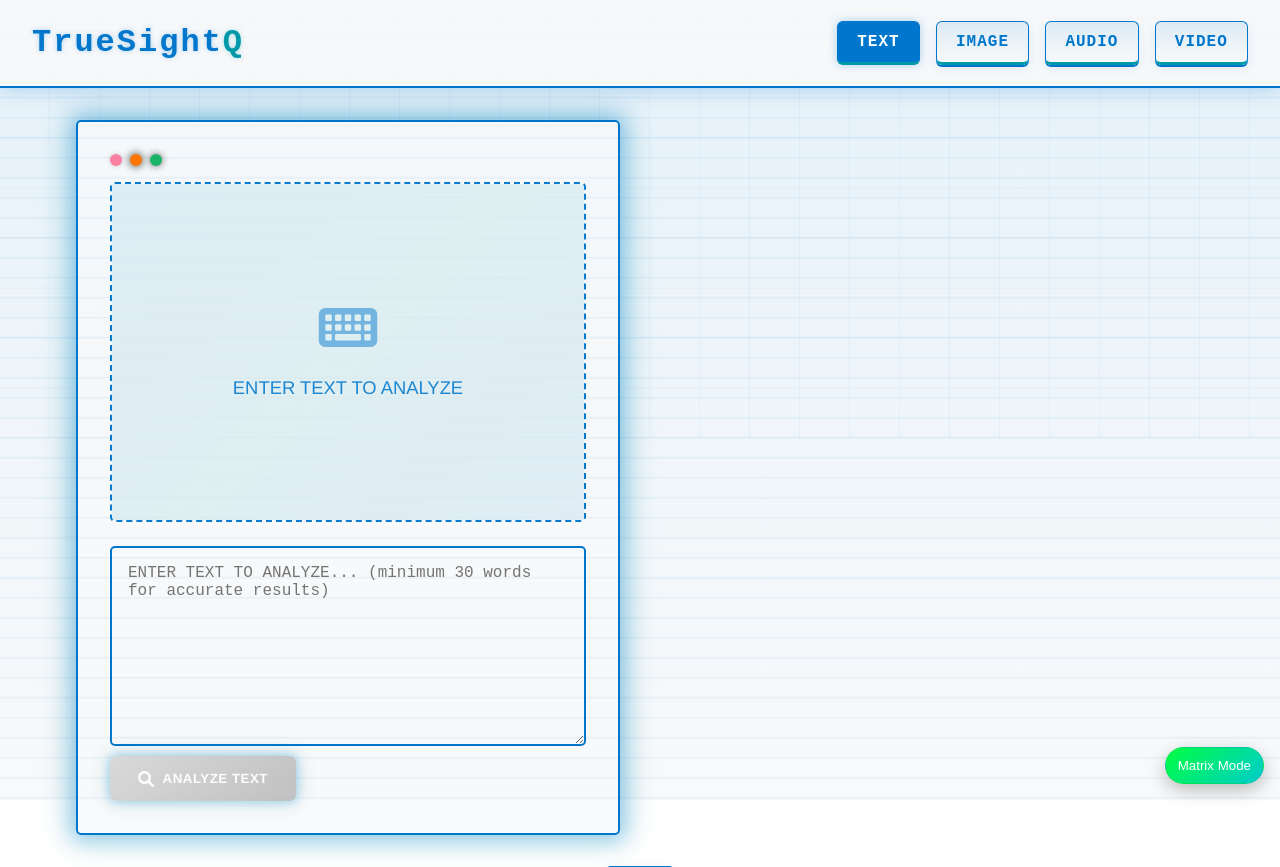
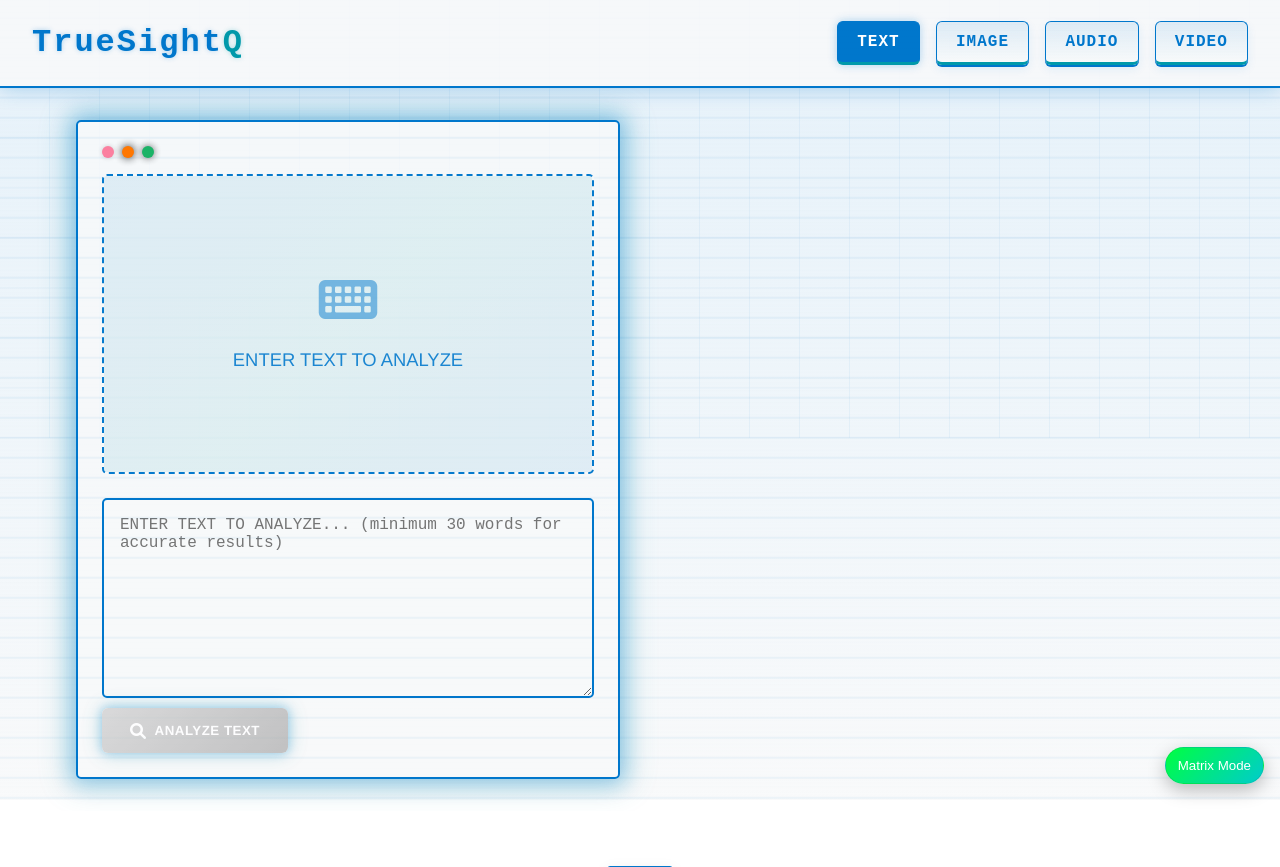
Before and after one commit to Yogeshyogi007/TrueSightQ-Multimodal-AI-Generated-Content-Detection-with-Quantum-Techniques-and-Web3-Integration, a Next.js app in the folder frontend/: page / in a window 1280 px wide. After the commit the page ends 811 px from the top, so only its background shows below. Built offline with nearby package versions, Linux system fonts and the light colour scheme; a web font is replaced by a local one.

Commit message:
change: resized scanner box

```diff
--- a/frontend/styles/paper.css
+++ b/frontend/styles/paper.css
@@ -150,7 +150,7 @@ body {
   background: rgba(248, 249, 250, 0.8);
   border: 2px solid var(--matrix-blue);
   border-radius: 5px;
-  padding: 2rem;
+  padding: 1.5rem;
   box-shadow: 0 0 20px rgba(0, 119, 204, 0.2);
   transition: all 0.3s ease;
 }
@@ -202,7 +202,8 @@ body {
 .scanner-display {
   position: relative;
   width: 100%;
-  height: 340px;
+  /* Fit better on shorter viewports while keeping layout consistent */
+  height: clamp(240px, 40vh, 300px);
   background-color: rgba(248, 249, 250, 0.7);
   border: 2px dashed var(--matrix-blue);
   border-radius: 5px;
```
